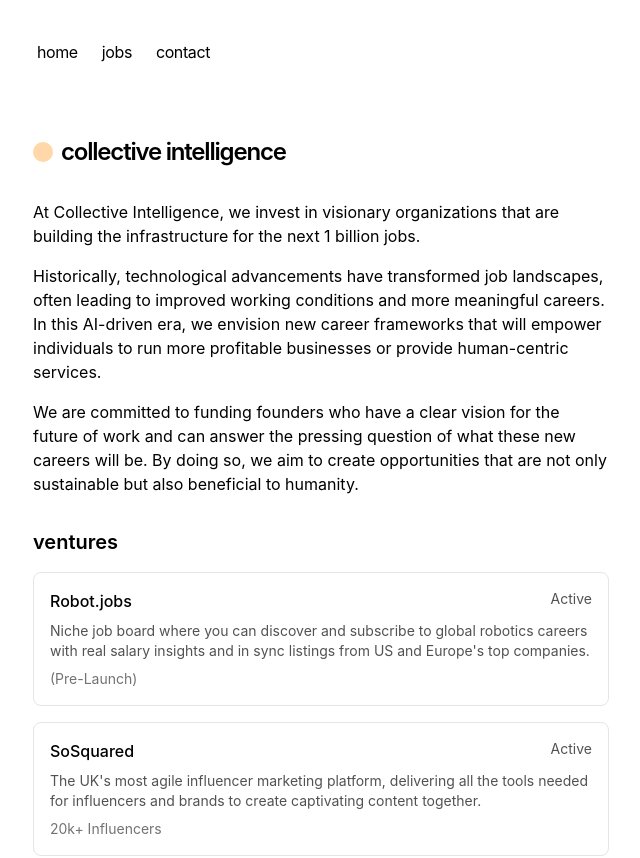
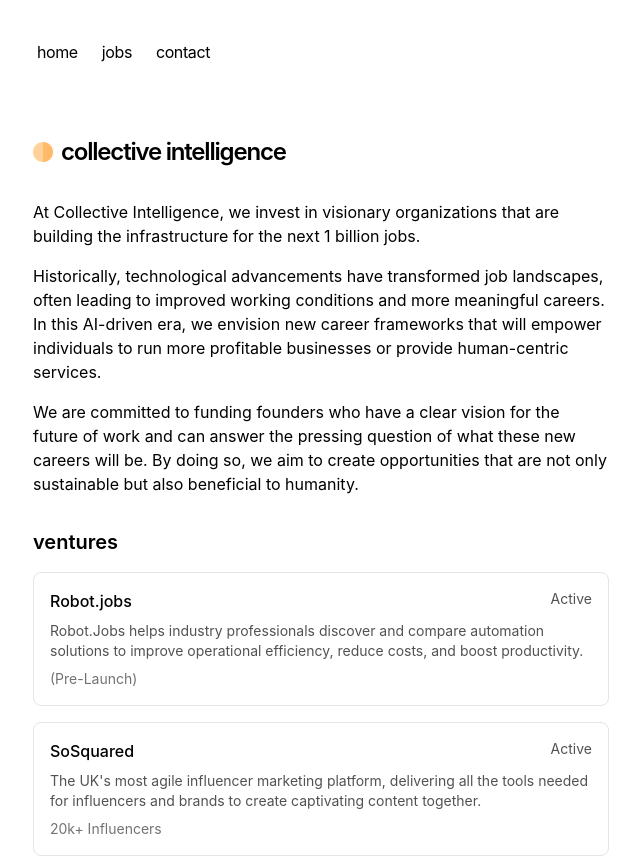
Before and after one commit to col-intel/collective-intelligence, a Next.js app: page / in a window 1280 px wide. Shown: the top 858 px of the page, without its empty margins (319-959 px from the left). Built offline with nearby package versions, Linux system fonts and the light colour scheme.

Commit message:
Updated portfolio

```diff
--- a/app/components/portfolio.tsx
+++ b/app/components/portfolio.tsx
@@ -16,7 +16,7 @@
   const projects = [
     {
       name: "Robot.jobs",
-      description: "Niche job board where you can discover and subscribe to global robotics careers with real salary insights and in sync listings from US and Europe's top companies.",
+      description: "Robot.Jobs helps industry professionals discover and compare automation solutions to improve operational efficiency, reduce costs, and boost productivity.",
       url: "https://robot.jobs",
       community_size: "(Pre-Launch)",
       status: "Active"
--- a/app/page.tsx
+++ b/app/page.tsx
@@ -1,12 +1,19 @@
 import { BlogPosts } from 'app/components/posts'
 import { Portfolio } from 'app/components/portfolio'
 import { CommunityProjects } from 'app/components/CommunityProjects'
+import Image from 'next/image'
 
 export default function Page() {
   return (
     <section>
       <div className="flex items-center mb-8">
-        <div className="w-5 h-5 bg-orange-200 rounded-full mr-2" aria-label="Collective Intelligence logo" />
+        <Image
+          src="/ci-logo.png"
+          alt="Collective Intelligence logo"
+          width={20}
+          height={20}
+          className="mr-2"
+        />
         <h1 className=" text-2xl font-semibold tracking-tighter">
           collective intelligence
         </h1>
```
